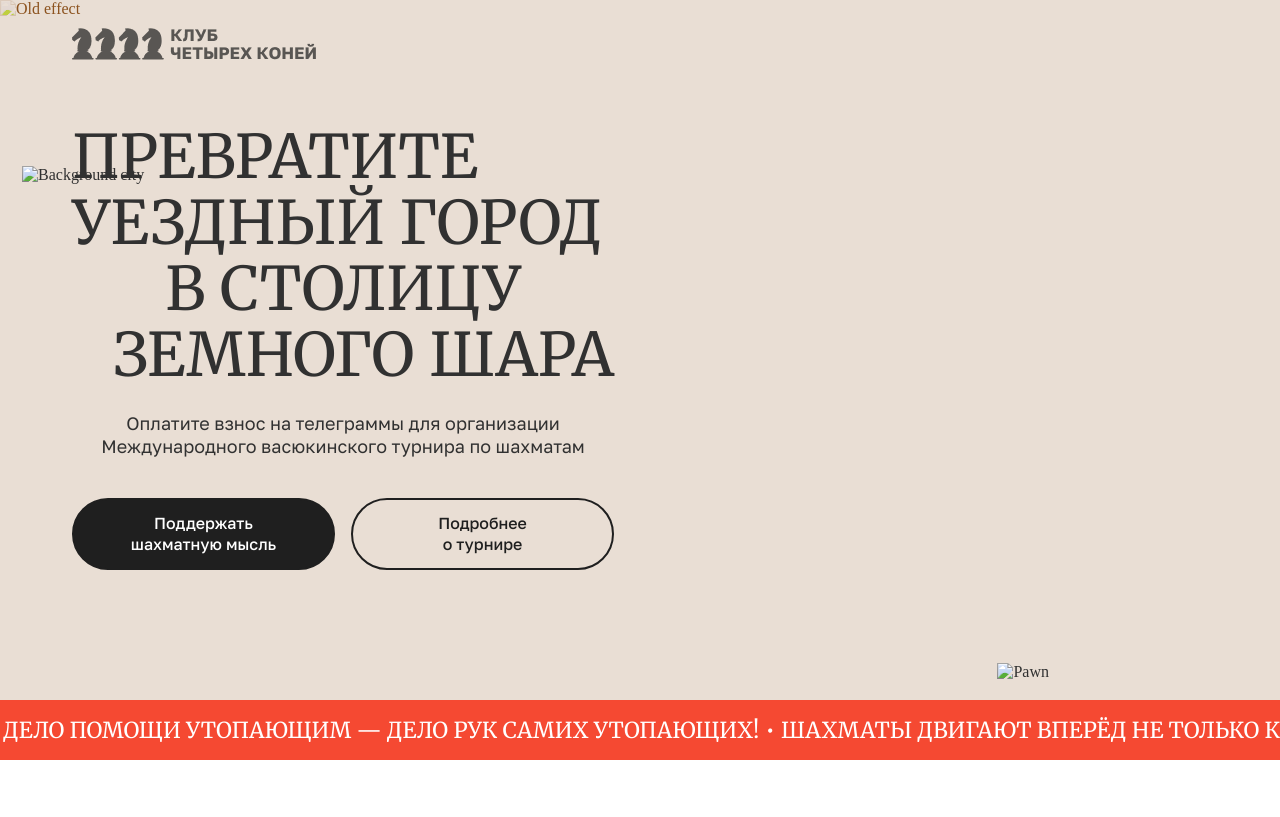
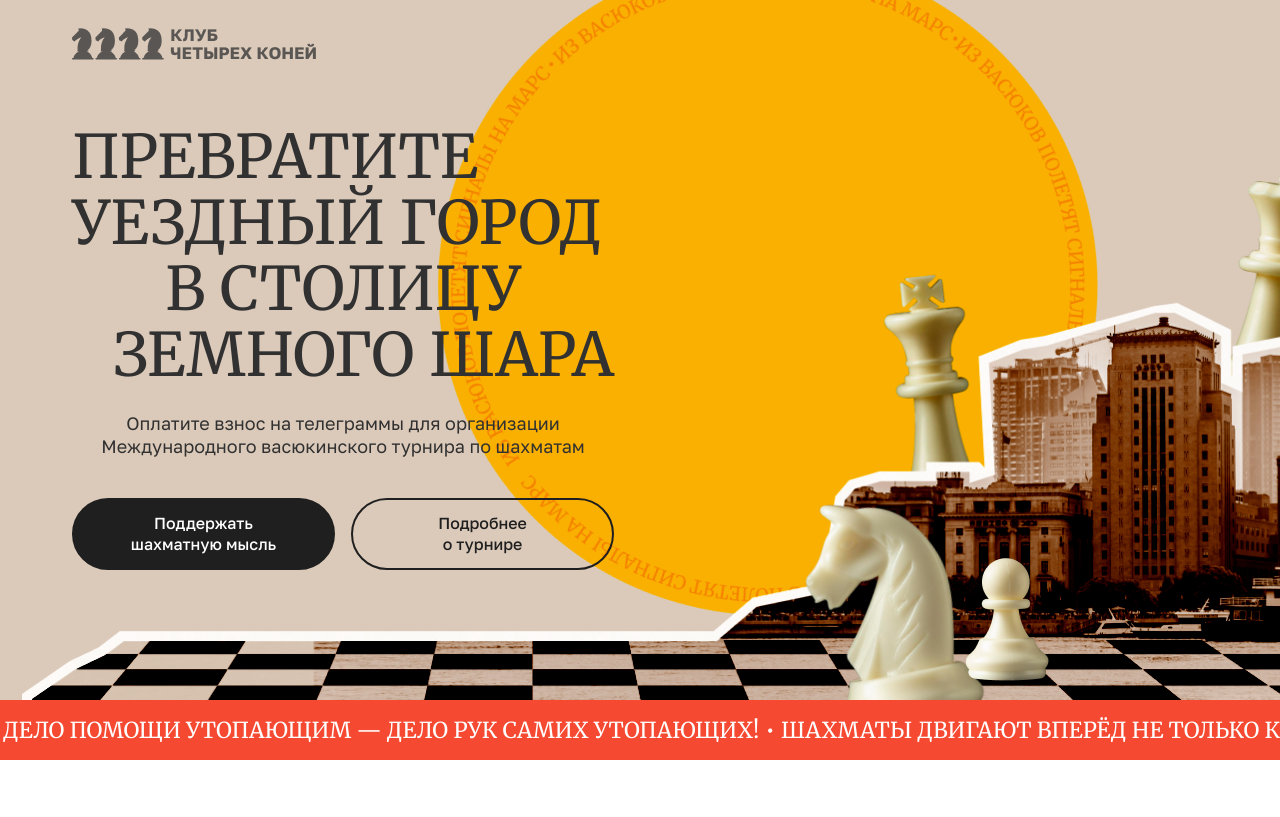
Before and after one commit to mega-nastyxa/four_horse_club, a plain HTML site: page index.html in a window 1280 px wide. Shown: the top 817 px of the page. Drawn offline with Linux system fonts and the light colour scheme; the site is published under a folder, as on GitHub Pages, so addresses that start at the root find nothing.

Commit message:
fixing image paths

```diff
--- a/index.html
+++ b/index.html
@@ -38,11 +38,11 @@
             </div>
         </div>
         <div class="header__background">
-            <img class="header__yellow-circle" src="/img/header/yellow-circle.png" alt="Yellow circle">
-            <img class="header__background-city" src="/img/header/background-city.png" alt="Background city">
-            <img class="header__old-effect" src="/img/header/old-effect.svg" alt="Old effect">
-            <img class="header__knight" src="/img/header/header-knight.png" alt="Knight">
-            <img class="header__pawn" src="/img/header/header-pawn.png" alt="Pawn">
+            <img class="header__yellow-circle" src="./img/header/yellow-circle.png" alt="Yellow circle">
+            <img class="header__background-city" src="./img/header/background-city.png" alt="Background city">
+            <img class="header__old-effect" src="./img/header/old-effect.svg" alt="Old effect">
+            <img class="header__knight" src="./img/header/header-knight.png" alt="Knight">
+            <img class="header__pawn" src="./img/header/header-pawn.png" alt="Pawn">
         </div>
     </header>
 
```
